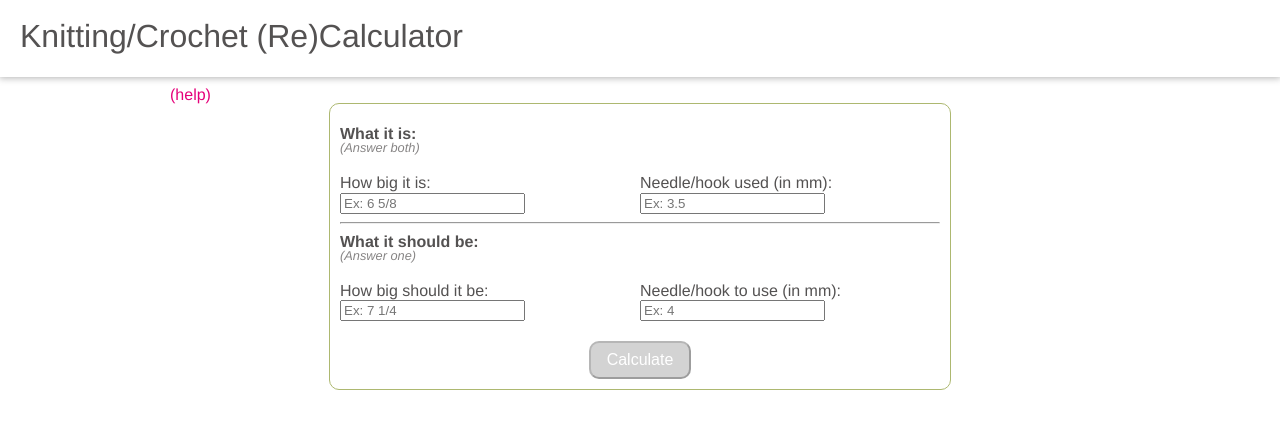
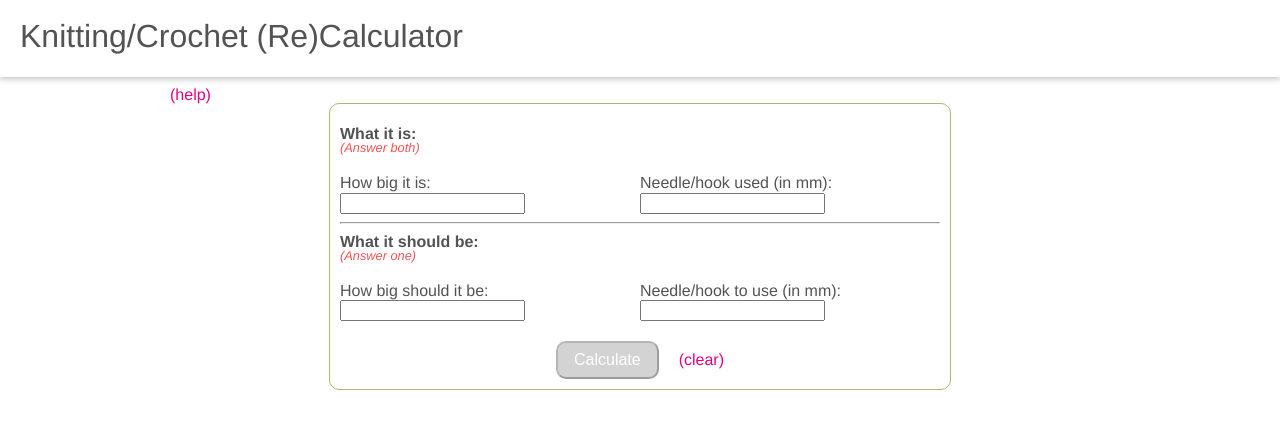
Before and after one commit to craftykate/gauge-calculator, a React (Create React App) app: page / in a window 1280 px wide. Shown: the top 428 px of the page. Built offline with nearby package versions, Linux system fonts and the light colour scheme.

Commit message:
reset button

```diff
--- a/src/Components/Calculator/Calculator.js
+++ b/src/Components/Calculator/Calculator.js
@@ -18,6 +18,19 @@ class Calculator extends Component {
 
   componentDidUpdate() {
     this.checkReady();
+  }
+
+  reset = () => {
+    this.setState({
+      ready: false,
+      errorMessage: null,
+      isBig: '',
+      isNeedle: '',
+      shouldBig: '',
+      shouldNeedle: '',
+      willBeBig: '',
+      willBeNeedle: ''
+    })
   }
 
   checkReady = () => {
@@ -152,6 +165,11 @@ class Calculator extends Component {
               disabled={!this.state.ready}>
               Calculate
             </button>
+            <a
+              onClick={this.reset}
+              style={{marginLeft: 20}}>
+              (clear)
+            </a>
           </div>
         </div>
       </React.Fragment>
--- a/src/Components/Calculator/Calculator.scss
+++ b/src/Components/Calculator/Calculator.scss
@@ -8,7 +8,7 @@
   border: 1px solid $main;
   @include round(10px);
   .error {
-    color: red;
+    color: $error;
     font-size: 90%;
     margin-bottom: 10px;;
   }
@@ -20,7 +20,7 @@
       font-style: italic;
       font-size: .8em;
       line-height: .8em;
-      color: lighten($text, 20%);
+      color: $error;
     }
   }
   .inputFields {
--- a/src/Components/InputFields/InputFields.js
+++ b/src/Components/InputFields/InputFields.js
@@ -30,8 +30,7 @@ const inputFields = (props) => {
       <p>{info.title}:</p>
       <input
         value={props.value}
-        onChange={(event) => props.updateValue(info.type, event)}
-        placeholder={info.placeholder}/>
+        onChange={(event) => props.updateValue(info.type, event)}/>
     </div>
   )
 };
--- a/src/styles/_colors.scss
+++ b/src/styles/_colors.scss
@@ -2,4 +2,5 @@
 	$text: #545252;
 	$main: #ADB870;
 	$accent: #e5007a;
+	$error: #f35454;
 //*============END DEFINE COLORS============*/
```
